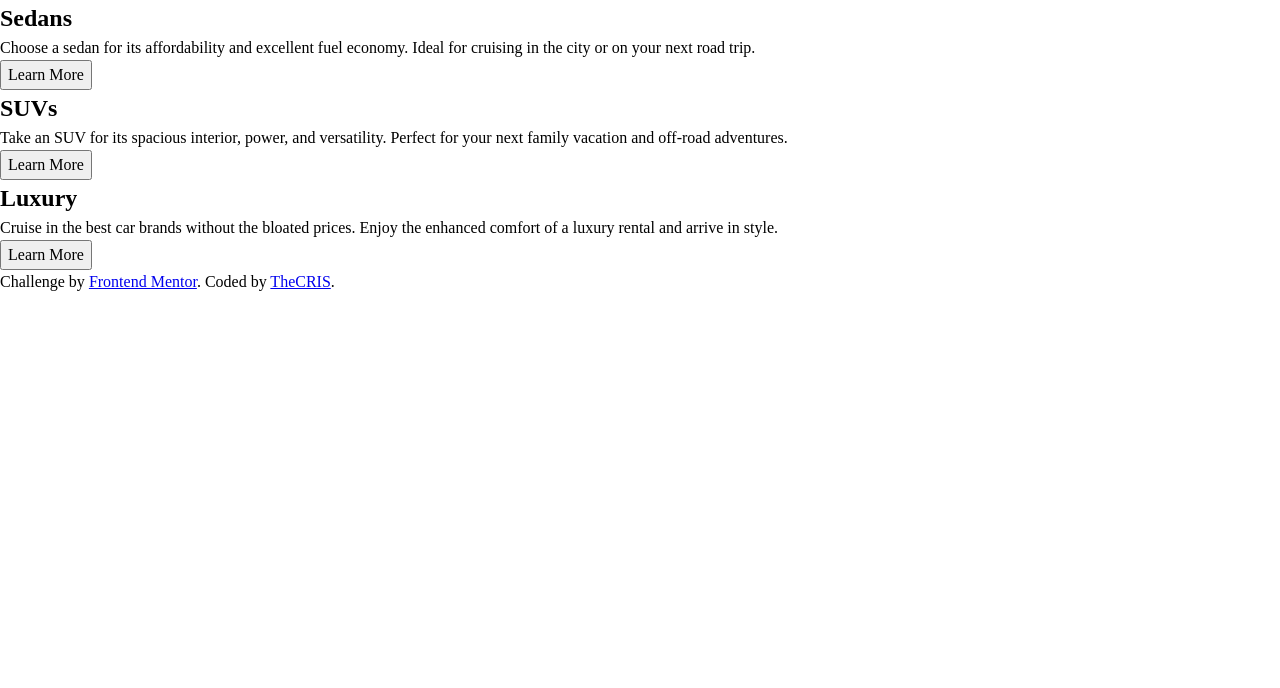
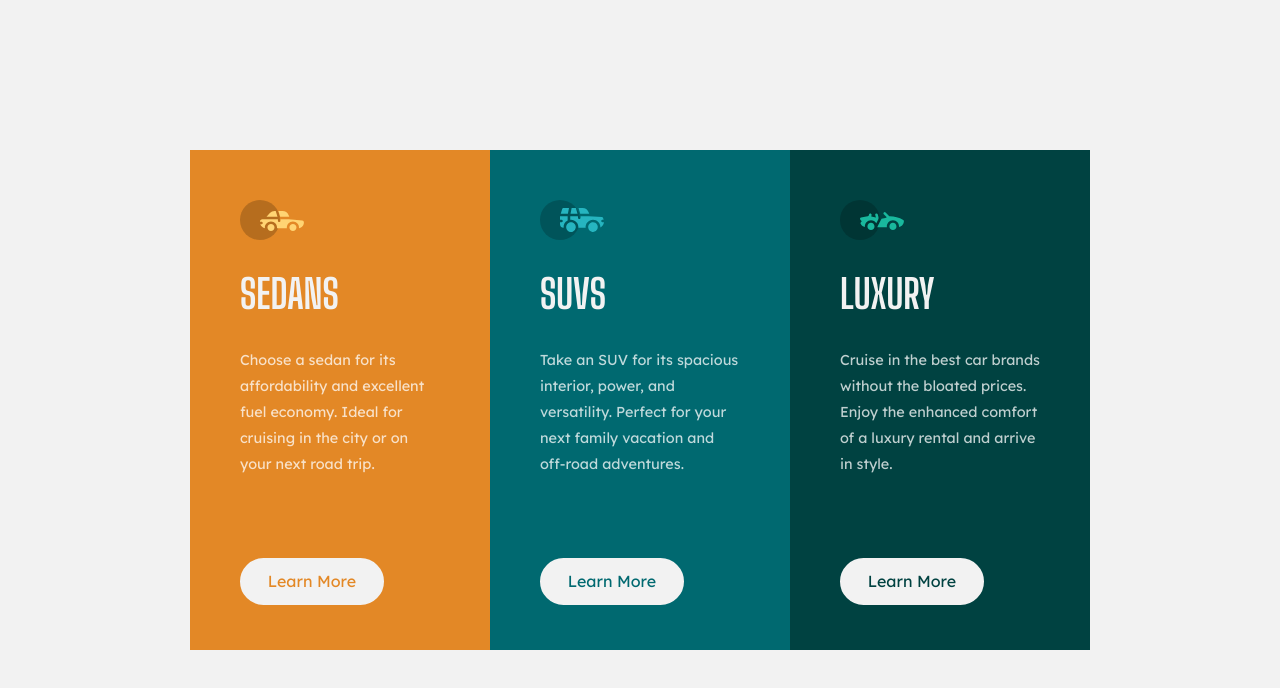
Before and after one commit to TheCRIS69/3-column-preview-card, a plain HTML site: page index.html in a window 1280 px wide. Drawn offline with Linux system fonts and the light colour scheme.

Commit message:
Added CSS

```diff
--- a/index.html
+++ b/index.html
@@ -17,7 +17,7 @@
 <section class="cars-section">
 
   <div class="sedans-cars">
-    <img src="" alt="">
+    <img src="./images/icon-sedans.svg" alt="Logo of the Sedans cars category">
     <h1 class="cars-section__name">Sedans</h1>
     <p class="cars-section__description">Choose a sedan for its affordability and excellent fuel economy. Ideal for cruising in the city
   or on your next road trip.</p>
@@ -25,7 +25,7 @@
   </div>
 
   <div class="suvs-cars">
-    <img src="" alt="">
+    <img src="./images/icon-suvs.svg" alt="Logo of the Suvs cars category">
     <h1 class="cars-section__name">SUVs</h1>
     <p class="cars-section__description">Take an SUV for its spacious interior, power, and versatility. Perfect for your next family vacation
   and off-road adventures.</p>
@@ -33,18 +33,22 @@
   </div>
 
   <div class="luxury-cars">
-    <img src="" alt="">
+    <img src="./images/icon-luxury.svg" alt="Logo of the Luxury cars category">
     <h1 class="cars-section__name">Luxury</h1>
     <p class="cars-section__description">Cruise in the best car brands without the bloated prices. Enjoy the enhanced comfort of a luxury
   rental and arrive in style.</p>
     <button class="button">Learn More</button>
   </div>
 
+
+</section>
+
+<!--
   <div class="attribution">
     Challenge by <a href="https://www.frontendmentor.io?ref=challenge" target="_blank">Frontend Mentor</a>.
     Coded by <a href="https://github.com/thecris69/">TheCRIS</a>.
   </div>
-</section>
+-->
 
 </main>
 
--- a/style.css
+++ b/style.css
@@ -1,3 +1,24 @@
+@import url('https://fonts.googleapis.com/css2?family=Lexend+Deca&display=swap');
+@import url('https://fonts.googleapis.com/css2?family=Big+Shoulders+Display:wght@700&family=Lexend+Deca&display=swap');
+
+:root {
+
+     /* COLORS */
+
+    --clr-primary-bright-orange: hsl(31, 77%, 52%);
+    --clr-primary-dark-cyan: hsl(184, 100%, 22%);
+    --clr-primary-verydark-cyan: hsl(179, 100%, 13%);
+
+    --clr-neutral-transparent-white: hsla(0, 0%, 100%, 0.75); /* paragraphs */
+    --clr-neutral-verylight-gray: hsl(0, 0%, 95%);  /* background, headings, buttons */
+
+    /* FONT */
+
+    --ff-paragraphs: 'Lexend Deca', sans-serif;
+    --ff-headings: 'Big Shoulders Display', cursive;
+
+}
+
 /*
   Josh's Custom CSS Reset
   https://www.joshwcomeau.com/css/custom-css-reset/
@@ -22,3 +43,81 @@
   p, h1, h2, h3, h4, h5, h6 {
     overflow-wrap: break-word;
   }
+
+body {
+    background-color: var(--clr-neutral-verylight-gray);
+}
+
+
+
+.cars-section {
+    display: flex;
+    justify-content: center;
+    align-items: center;
+    flex-wrap: wrap;
+    height: 100vh;
+
+}
+
+
+.sedans-cars, .suvs-cars, .luxury-cars {
+    flex-basis: 300px;
+    height: 500px;
+    padding: 3.12rem;
+}
+
+
+.sedans-cars {
+    background-color: var(--clr-primary-bright-orange);
+}
+.sedans-cars .button {
+    color: var(--clr-primary-bright-orange);
+}
+
+
+.suvs-cars {
+    background-color: var(--clr-primary-dark-cyan);
+}
+.suvs-cars .button {
+    color: var(--clr-primary-dark-cyan);
+}
+
+
+.luxury-cars {
+    background-color: var(--clr-primary-verydark-cyan);
+}
+.luxury-cars .button {
+    color: var(--clr-primary-verydark-cyan);
+}
+
+
+.cars-section__name {
+    font-family: var(--ff-headings);
+    color: var(--clr-neutral-verylight-gray);
+    font-size: 2.5rem;
+    text-transform: uppercase;
+    margin: 1.5rem 0;
+}
+
+.cars-section__description {
+    font-family: var(--ff-paragraphs);
+    color: var(--clr-neutral-transparent-white);
+    font-size: .902rem;
+    line-height: 1.8;
+}
+
+.button {
+    background-color: var(--clr-neutral-verylight-gray);
+    width: 144px;
+    font-family: var(--ff-paragraphs);
+    border: 2px solid var(--clr-neutral-verylight-gray);
+    border-radius: 1.5rem;
+    padding: 0.6rem;
+    cursor: pointer;
+    margin-top: 5rem;
+}
+
+.button:is(:hover, :active) {
+    background-color: inherit;
+    color: var(--clr-neutral-verylight-gray);
+}
```
Also changed, not shown: 1 other file.
